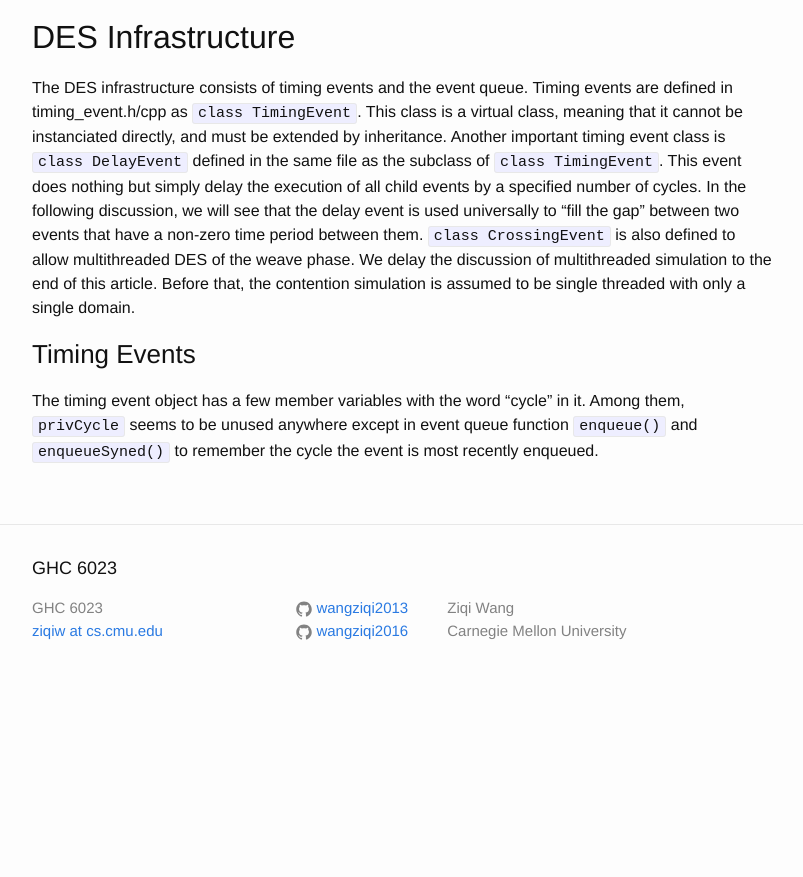
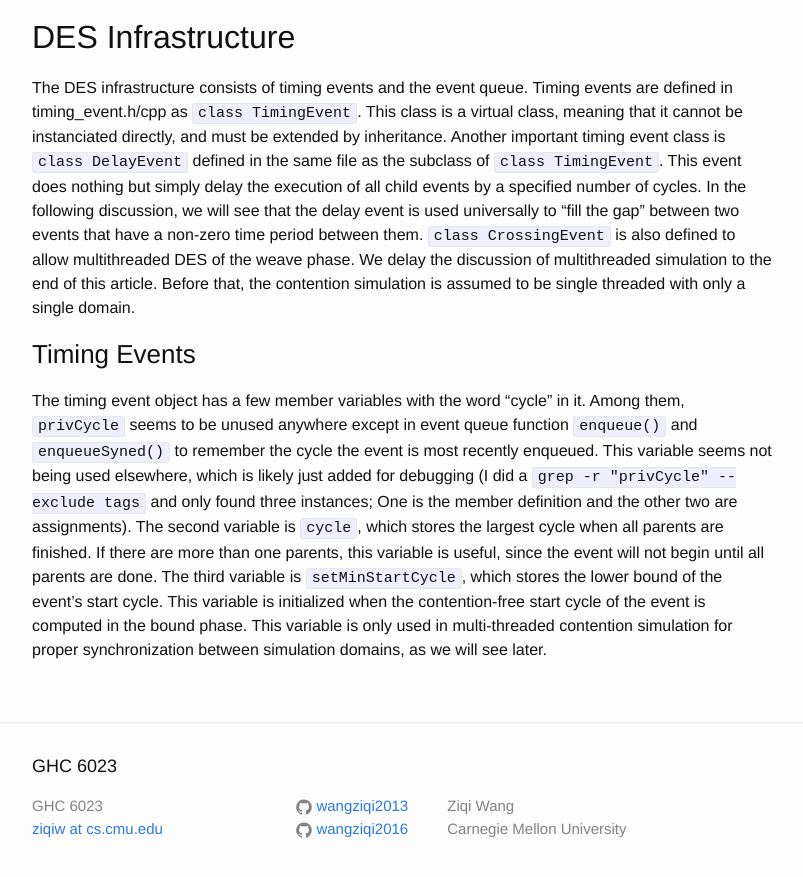
Before and after one commit to wangziqi2013/wangziqi2013.github.io, a Jekyll site: the page built from _posts/2019-01-22-understand-zsim-contention-sim.markdown, in a window 1280 px wide and 900 px high, scrolled down 3054 px. Shown: the top 877 px of the window, without its empty margins (238-1041 px from the left). Built offline with Jekyll 4.4.1, drawn with Linux system fonts in a browser that asks for light colours; before the commit the page ends 3756 px from its top, so only the background shows below that.

Commit message:
Adding cycles

```diff
--- a/_posts/2019-01-22-understand-zsim-contention-sim.markdown
+++ b/_posts/2019-01-22-understand-zsim-contention-sim.markdown
@@ -125,4 +125,10 @@ contention simulation is assumed to be single threaded with only a single domain
 
 The timing event object has a few member variables with the word "cycle" in it. Among them, `privCycle` seems to be unused
 anywhere except in event queue function `enqueue()` and `enqueueSyned()` to remember the cycle the event is most
-recently enqueued.
+recently enqueued. This variable seems not being used elsewhere, which is likely just added for debugging (I did a
+`grep -r "privCycle" --exclude tags` and only found three instances; One is the member definition and the other two
+are assignments). The second variable is `cycle`, which stores the largest cycle when all parents are finished. If there
+are more than one parents, this variable is useful, since the event will not begin until all parents are done. The third
+variable is `setMinStartCycle`, which stores the lower bound of the event's start cycle. This variable is initialized when
+the contention-free start cycle of the event is computed in the bound phase. This variable is only used in multi-threaded
+contention simulation for proper synchronization between simulation domains, as we will see later.
```
